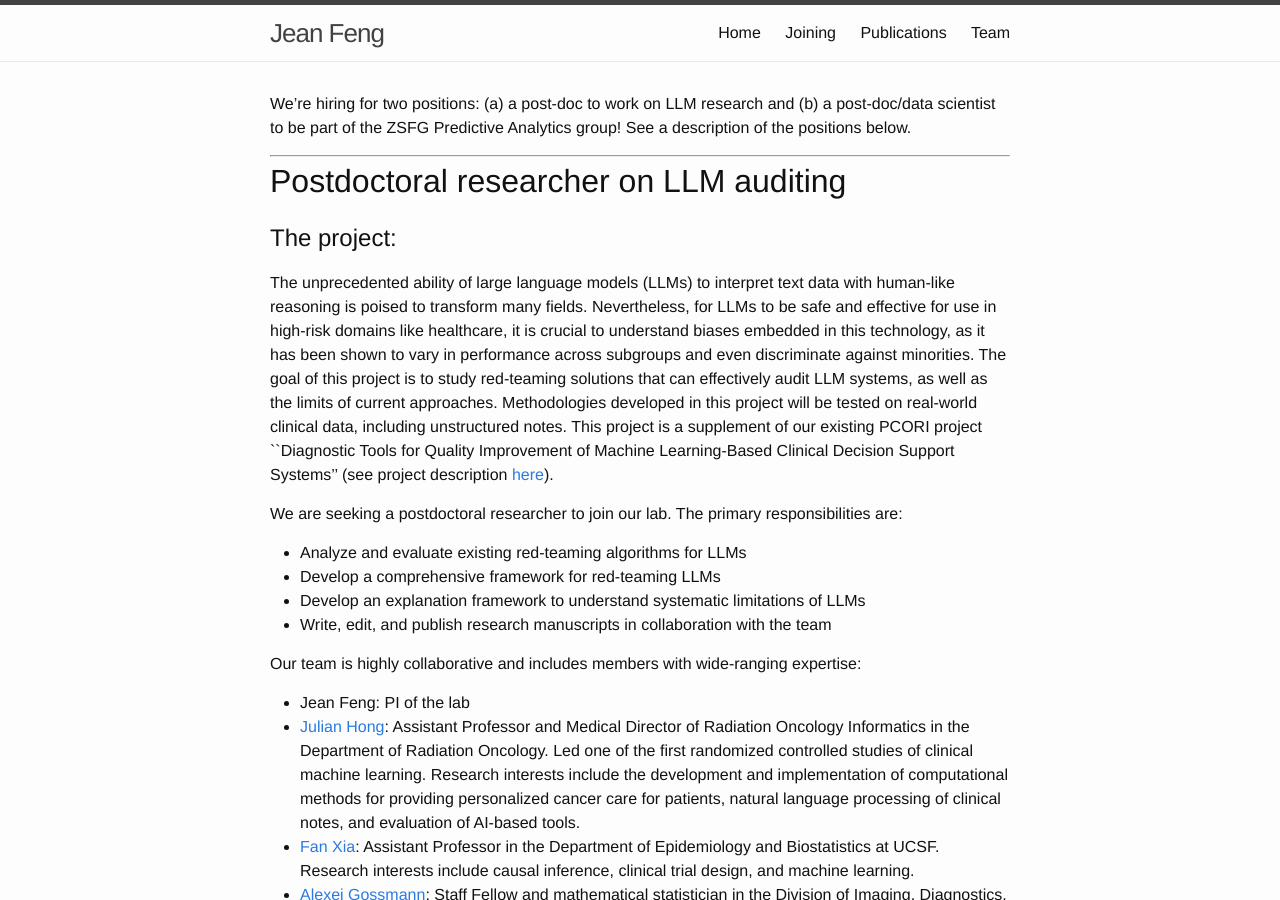
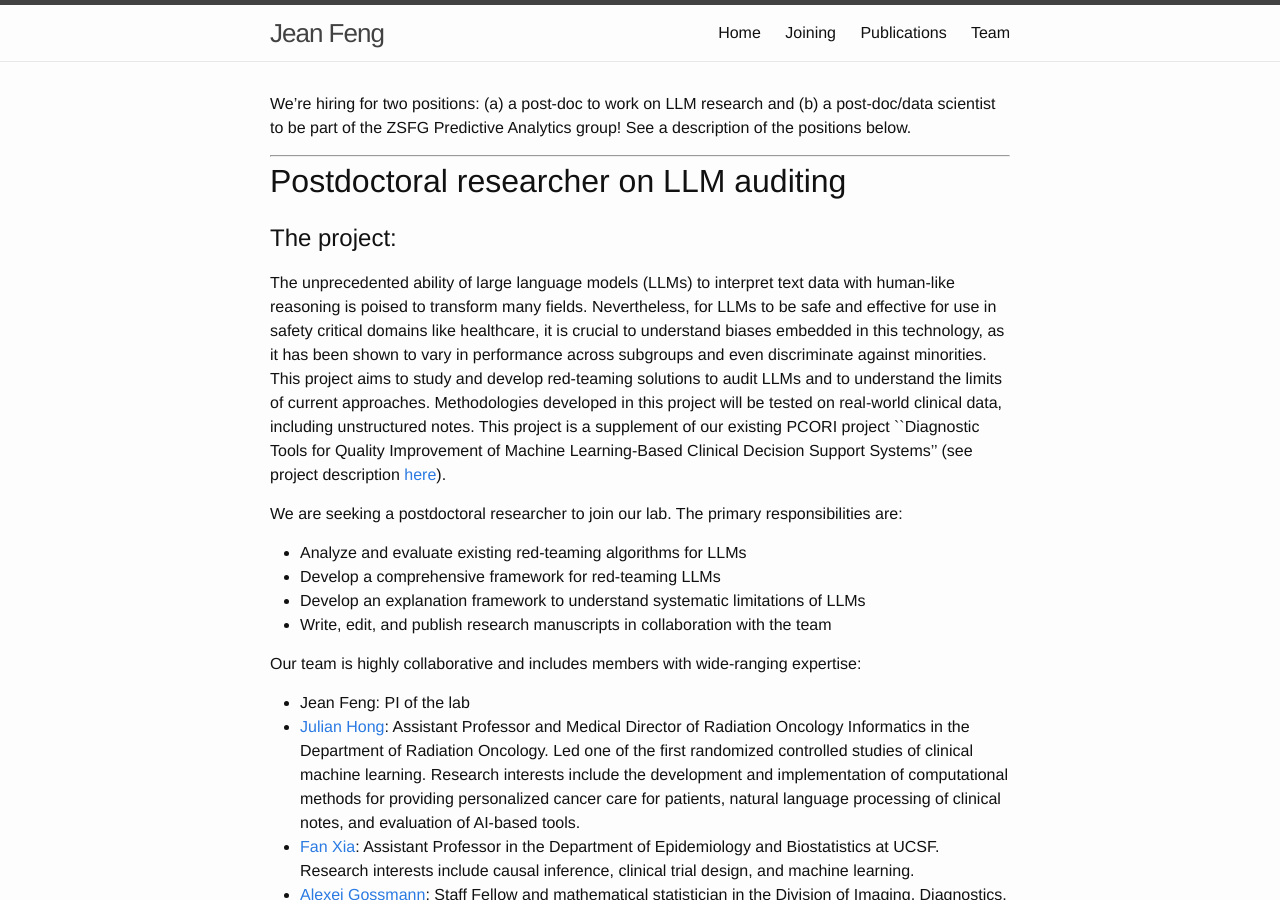
Before and after one commit to jjfeng/jjfeng.github.io, a Jekyll site: the page built from joining.md, in a window 1280 px wide and 900 px high. Built offline with Jekyll 4.4.1, drawn with Linux system fonts in a browser that asks for light colours.

Commit message:
small edits

```diff
--- a/joining.md
+++ b/joining.md
@@ -10,7 +10,7 @@
 
 ## The project:
 The unprecedented ability of large language models (LLMs) to interpret text data with human-like reasoning is poised to transform many fields.
-Nevertheless, for LLMs to be safe and effective for use in high-risk domains like healthcare, it is crucial to understand biases embedded in this technology, as it has been shown to vary in performance across subgroups and even discriminate against minorities. The goal of this project is to study red-teaming solutions that can effectively audit LLM systems, as well as the limits of current approaches. Methodologies developed in this project will be tested on real-world clinical data, including unstructured notes. This project is a supplement of our existing PCORI project ``Diagnostic Tools for Quality Improvement of Machine Learning-Based Clinical Decision Support Systems'' (see project description [here](https://www.pcori.org/research-results/2022/diagnostic-tools-quality-improvement-machine-learning-based-clinical-decision-support-systems)).
+Nevertheless, for LLMs to be safe and effective for use in safety critical domains like healthcare, it is crucial to understand biases embedded in this technology, as it has been shown to vary in performance across subgroups and even discriminate against minorities. This project aims to study and develop red-teaming solutions to audit LLMs and to understand the limits of current approaches.  Methodologies developed in this project will be tested on real-world clinical data, including unstructured notes. This project is a supplement of our existing PCORI project ``Diagnostic Tools for Quality Improvement of Machine Learning-Based Clinical Decision Support Systems'' (see project description [here](https://www.pcori.org/research-results/2022/diagnostic-tools-quality-improvement-machine-learning-based-clinical-decision-support-systems)).
 
 We are seeking a postdoctoral researcher to join our lab. The primary responsibilities are:
 * Analyze and evaluate existing red-teaming algorithms for LLMs
```
